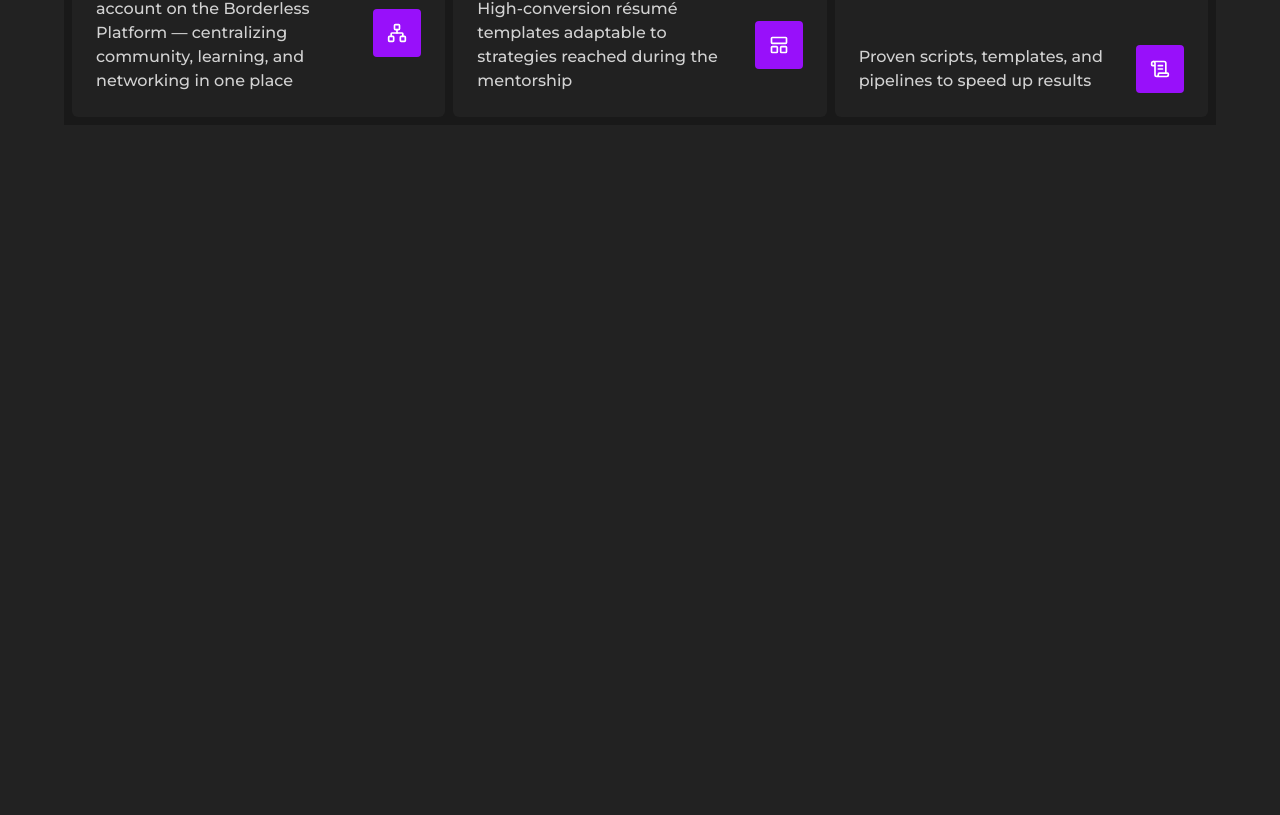
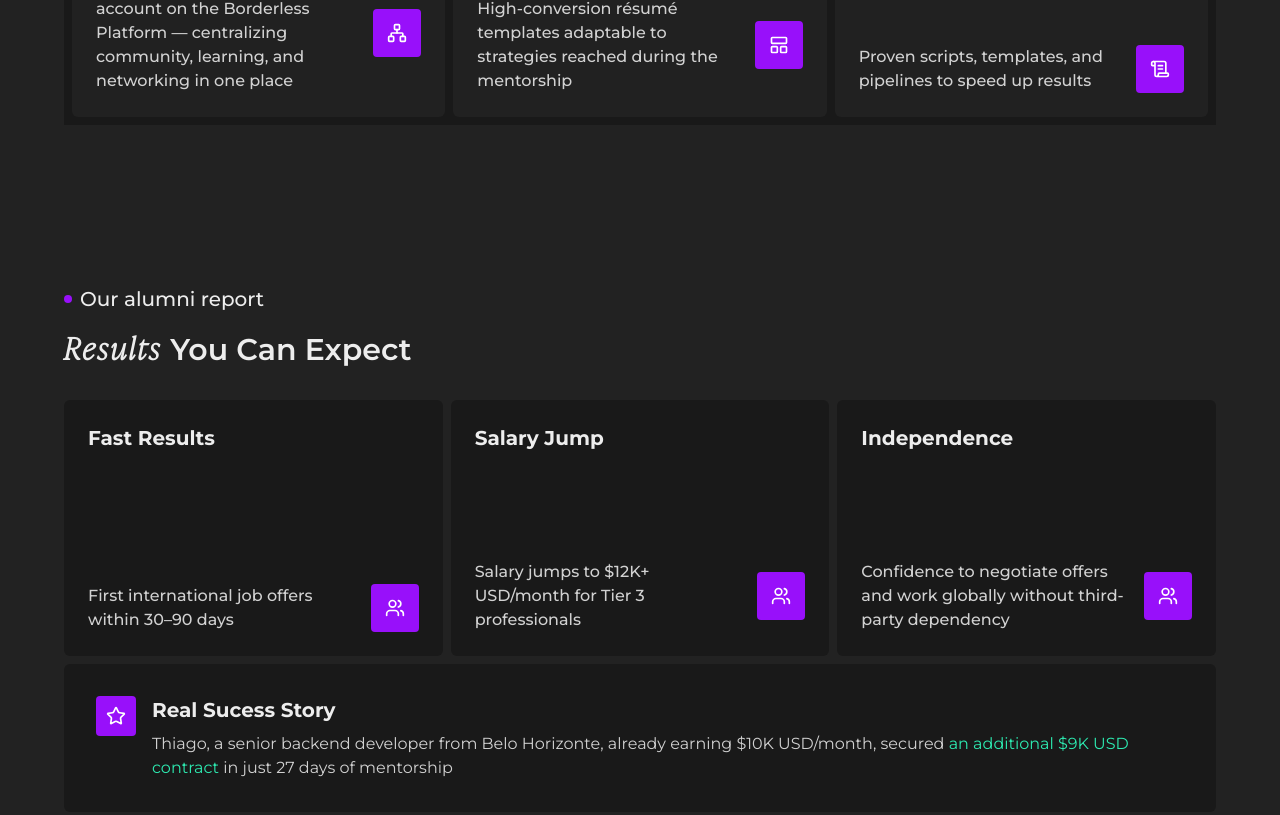
Before and after one commit to ProgramadoresSemPatria/borderless-institutional-website, a Next.js app: page /psp-mentorship in a window 1280 px wide. Shown: the part 3094-3909 px from the top of the page. Built offline with nearby package versions, Linux system fonts and the light colour scheme.

Commit message:
feat: add results you can expect component

```diff
--- /dev/null
+++ b/app/components/sections/psp-mentorship/ResultsYouCanExpect.tsx
@@ -0,0 +1,84 @@
+"use client";
+
+import { useGSAP } from "@gsap/react";
+import gsap from "gsap";
+import { Star, Users } from "lucide-react";
+import { AnimatedText } from "../../ui/AnimatedText";
+import { FeatureCard } from "../../ui/FeatureCard";
+import { IconWrapper } from "../../ui/IconWrapper";
+
+const results = [
+  {
+    title: "Fast Results",
+    description: "First international job offers within 30–90 days",
+  },
+  {
+    title: "Salary Jump",
+    description: "Salary jumps to $12K+ USD/month for Tier 3 professionals",
+  },
+  {
+    title: "Independence",
+    description:
+      "Confidence to negotiate offers and work globally without third-party dependency",
+  },
+];
+
+export function ResultsYouCanExpect() {
+  useGSAP(() => {
+    gsap.fromTo(
+      ".result-card",
+      { y: "20%", opacity: 0 },
+      {
+        y: 0,
+        opacity: 1,
+        ease: "back.inOut",
+        duration: 0.8,
+        stagger: 0.1,
+        scrollTrigger: { trigger: ".result-card", start: "top 90%" },
+      }
+    );
+  });
+
+  return (
+    <section className="py-[10svh] space-y-8">
+      <div className="space-y-4">
+        <div className="flex items-center gap-2">
+          <div className="size-2 rounded-full bg-primary" />
+          <AnimatedText className="text-sm md:text-xl font-medium">
+            Our alumni report
+          </AnimatedText>
+        </div>
+        <AnimatedText as="h2" className="max-w-4xl">
+          <span className="font-ivy">Results</span> You Can Expect
+        </AnimatedText>
+      </div>
+
+      <div className="grid lg:grid-cols-3 gap-2">
+        {results.map((result) => (
+          <FeatureCard
+            className="result-card"
+            key={result.title}
+            title={result.title}
+            description={result.description}
+            icon={Users}
+          />
+        ))}
+
+        <div className="result-card bg-tertiary rounded-md flex gap-4 p-8 lg:col-span-3">
+          <IconWrapper className="hidden lg:block" icon={Star} />
+          <div className="space-y-2">
+            <p className="text-xl font-bold">Real Sucess Story</p>
+            <p className="max-w-6xl text-gray">
+              Thiago, a senior backend developer from Belo Horizonte, already
+              earning $10K USD/month, secured{" "}
+              <span className="text-secondary">
+                an additional $9K USD contract
+              </span>{" "}
+              in just 27 days of mentorship
+            </p>
+          </div>
+        </div>
+      </div>
+    </section>
+  );
+}
--- a/app/psp-mentorship/page.tsx
+++ b/app/psp-mentorship/page.tsx
@@ -1,6 +1,7 @@
 import { GoGlobalMethod } from "../components/sections/psp-mentorship/GoGlobalMethod";
 import { HowItWorks } from "../components/sections/psp-mentorship/HowItWorks";
 import { PspHeroSection } from "../components/sections/psp-mentorship/PspHeroSection";
+import { ResultsYouCanExpect } from "../components/sections/psp-mentorship/ResultsYouCanExpect";
 import { WhatIsPspMentorship } from "../components/sections/psp-mentorship/WhatIsPspMentorship";
 import { WhoIsItFor } from "../components/sections/psp-mentorship/WhoIsItFor";
 
@@ -12,6 +13,7 @@ export default function Page() {
       <WhoIsItFor />
       <GoGlobalMethod />
       <HowItWorks />
+      <ResultsYouCanExpect />
       <section className="h-svh"></section>
     </div>
   );
```
